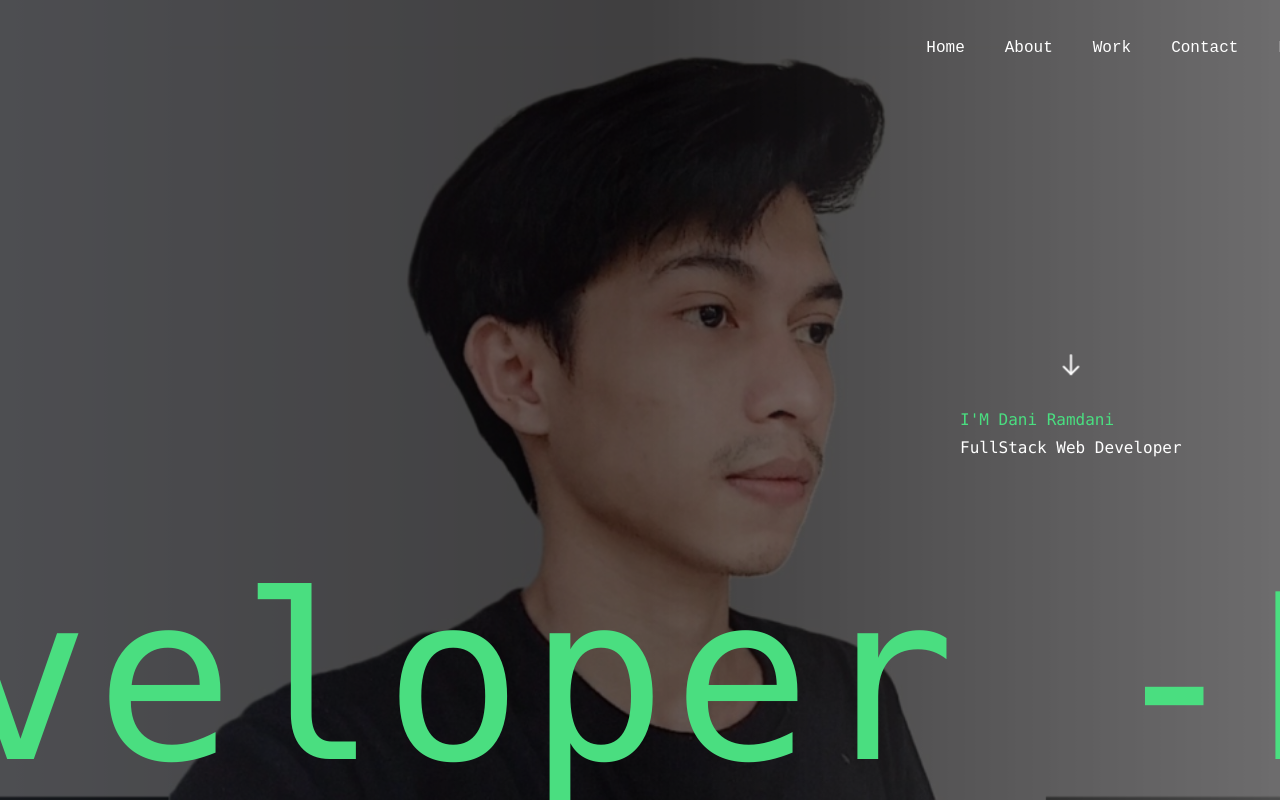
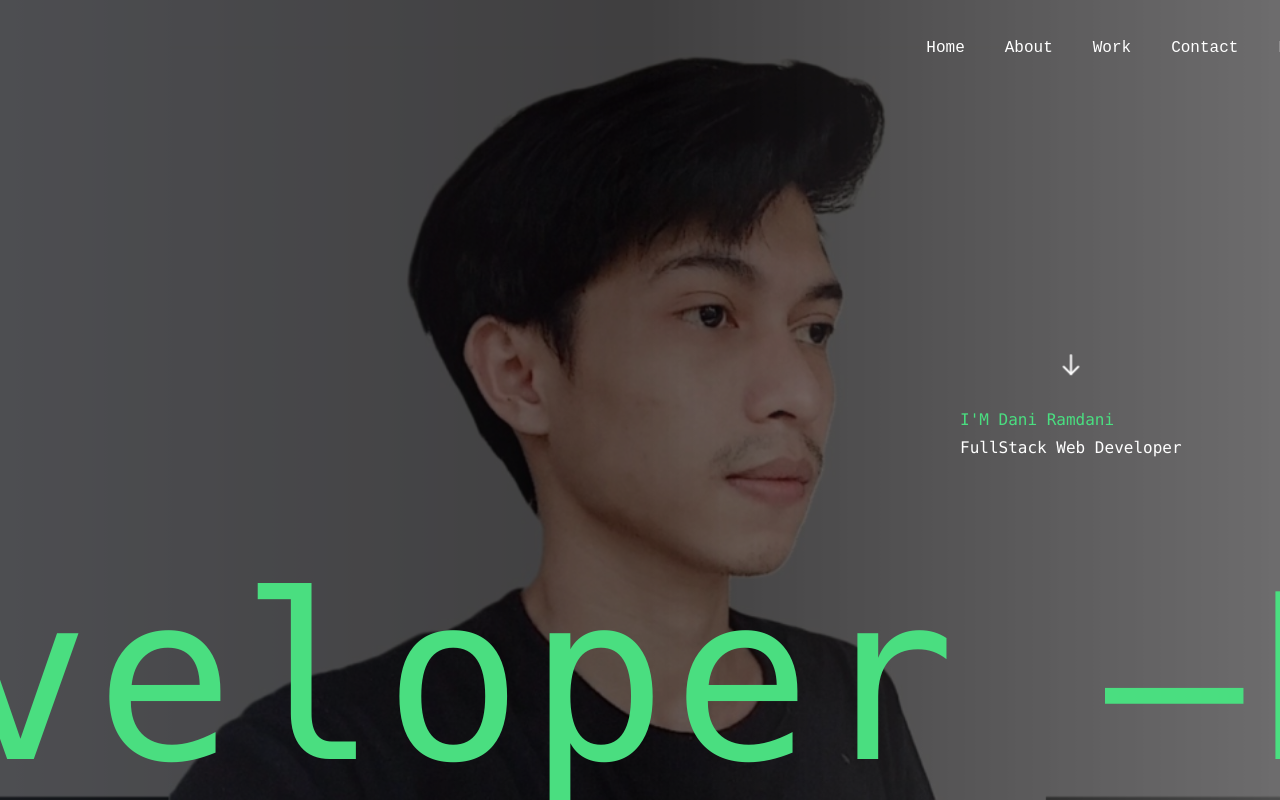
Before and after one commit to Daniramdev/dani, a Next.js app: page / in a window 1280 px wide. Shown: the top 800 px of the page. Built offline with nearby package versions, Linux system fonts and the light colour scheme.

Commit message:
page.tsx

```diff
--- a/app/page.tsx
+++ b/app/page.tsx
@@ -4,7 +4,7 @@ import { useRef, useLayoutEffect, useCallback, useState } from 'react';
 import gsap from 'gsap';
 import { ScrollTrigger } from 'gsap/all';
 import { motion } from 'framer-motion';
-import Image from "next/image";
+import Image from "next/image"; // Keep this if it's used for background image, otherwise remove
 
 export default function Home() {
     const firstText = useRef(null);
@@ -75,16 +75,16 @@ export default function Home() {
             <div className="absolute top-[calc(100vh-350px)] text-center z-10 text-white">
                 <div ref={slider} className="relative whitespace-nowrap">
                     <p ref={firstText} className="text-green-400 text-[230px] font-mono tracking-wide animate__animated animate__fadeIn animate__delay-1s">
-                        FullStack Web Developer -
+                        FullStack Web Developer &ndash;
                     </p>
                     <p ref={secondText} className="absolute left-full top-0 text-green-400 text-[230px] font-mono tracking-wide animate__animated animate__fadeIn animate__delay-1s">
-                        FullStack Web Developer -
+                        FullStack Web Developer &ndash;
                     </p>
                 </div>
             </div>
 
             {/* Terminal Input Trigger */}
-            <div className="absolute top-[45%] left-[50%] transform md:translate-x-80 -translate-x-1/2 text-white text-xl font-light ">
+            <div className="absolute top-[45%] left-[50%] transform md:translate-x-80 -translate-x-1/2 text-white text-xl font-light">
                 <div className="flex justify-center items-center mb-4">
                     <svg
                         ref={arrowRef}
@@ -101,7 +101,7 @@ export default function Home() {
                     </svg>
                 </div>
 
-                <p className="text-[16px] text-green-400 font-mono">I'M Dani Ramdani</p>
+                <p className="text-[16px] text-green-400 font-mono">I&apos;M Dani Ramdani</p> {/* Escaped apostrophe */}
                 <p className="text-[16px] text-white font-mono">FullStack Web Developer</p>
             </div>
 
```
